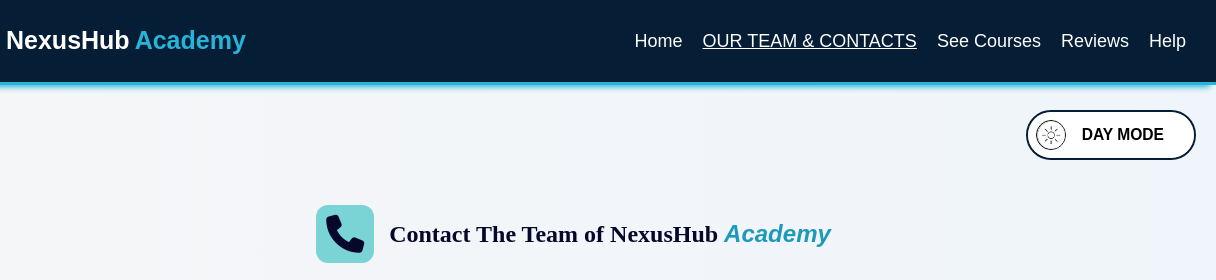
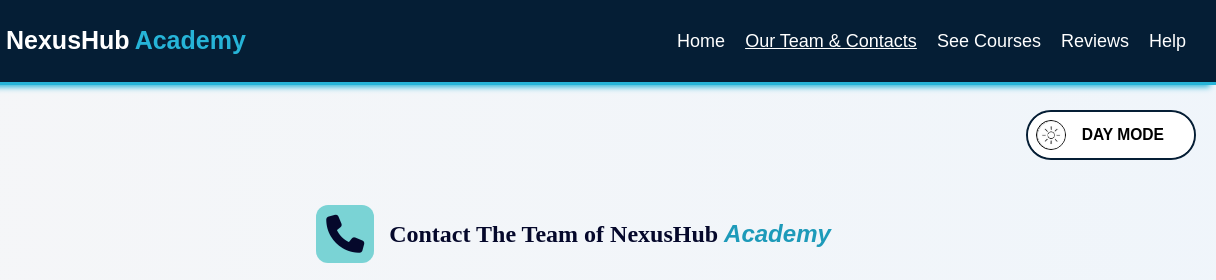
Before and after one commit to Siam-Tech24/NexusHub-Academy, a plain HTML site: page contacts.html in a window 1280 px wide. Shown: the top 280 px of the page, 64-1280 px from the left. Drawn offline with Linux system fonts and the light colour scheme.

Commit message:
Fix HTML encoding issues in contacts.html

```diff
--- a/contacts.html
+++ b/contacts.html
@@ -282,7 +282,7 @@
             <div id="nav_button">
                 <ul>
                     <li><a href="index.html">Home</a></li>
-                    <li class="current_site"><a href="contacts.html">OUR TEAM & CONTACTS</a></li>
+                    <li class="current_site"><a href="contacts.html">Our Team & Contacts</a></li>
                     <li><a href="courses.html">See Courses</a></li>
                     <li><a href="reviews.html">Reviews</a></li>
                     <li><a href="guide.html">Help</a></li>
```
